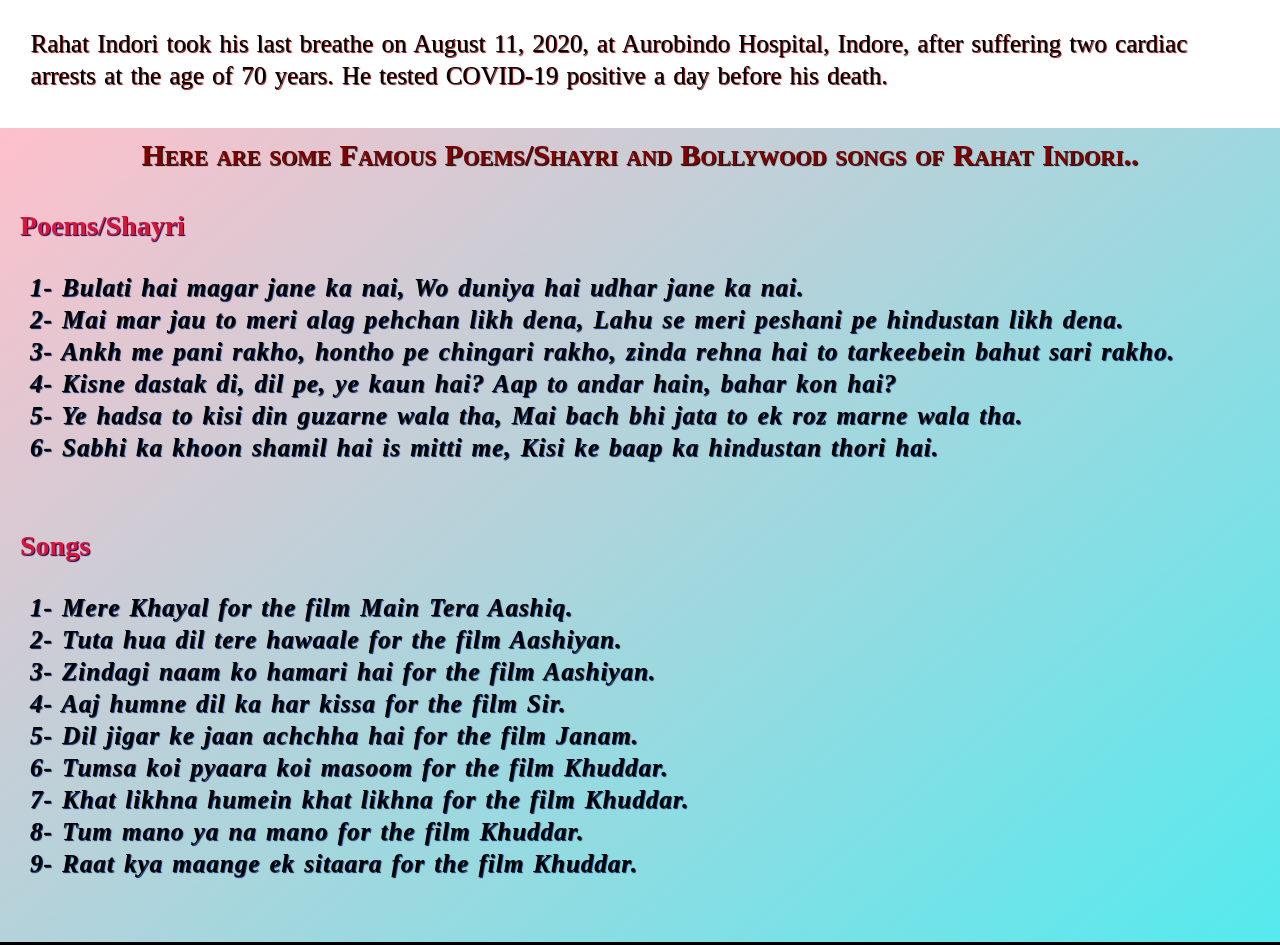
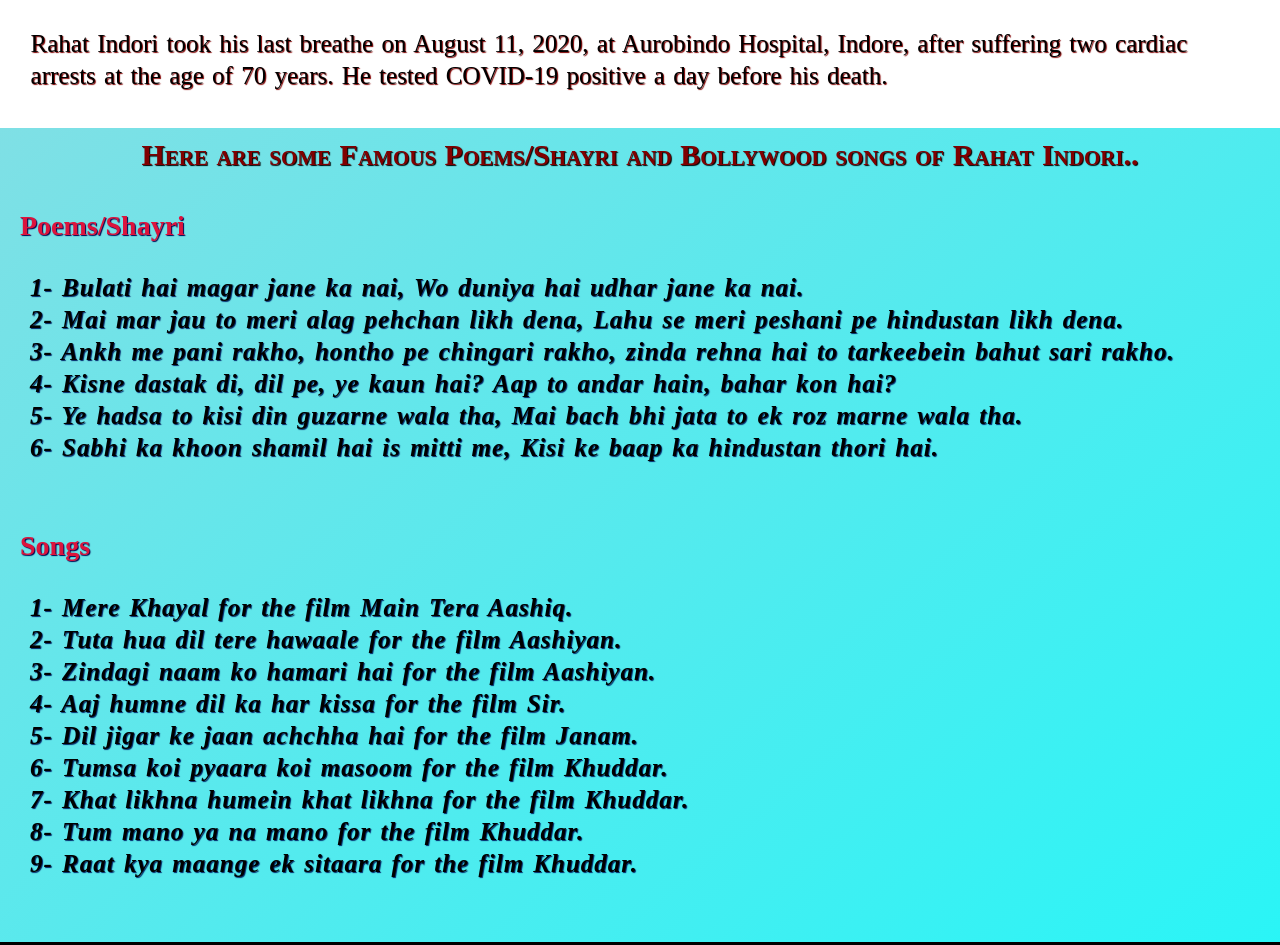
Before and after one commit to Syyednaila535/Tribute-Website, a plain HTML site: page index.html in a window 1280 px wide. Shown: the part 2975-3920 px from the top of the page. Drawn offline with Linux system fonts and the light colour scheme.

Commit message:
Update style.css

```diff
--- a/style.css
+++ b/style.css
@@ -155,7 +155,7 @@
     }
     /*------poetry/shayri, songs------*/
     #hero{
-    	background-image: linear-gradient(140deg,cyan,pink,aqua);
+    	background-image: linear-gradient(140deg,pink,aqua);
     	background-size: 300% 300%;
     	animation: shine 12s ease-in-out infinite;
     }
```
